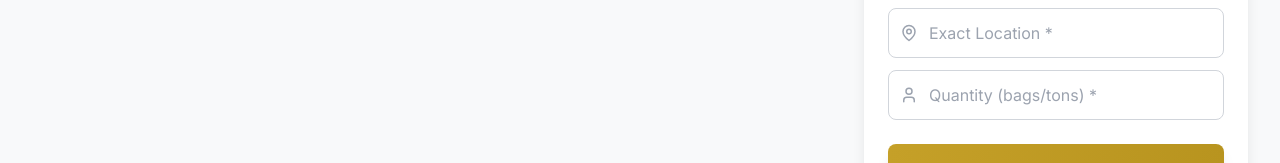
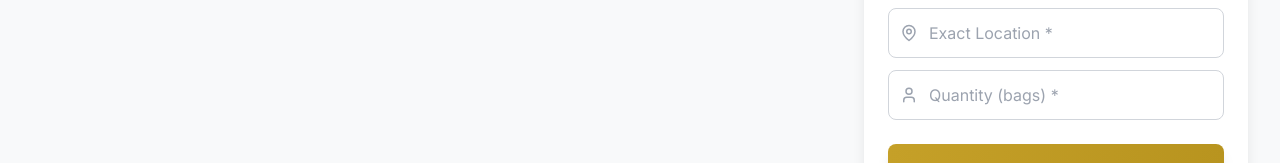
Before and after one commit to kipkoechkevin611-cloud/dumu-rai-, a Next.js app: page /cart in a window 1280 px wide. Shown: the part 687-850 px from the top of the page. Built offline with nearby package versions, Linux system fonts and the light colour scheme.

Commit message:
Replace 'tons' with 'bags' in all forms and labels

```diff
--- a/src/app/cart/page.tsx
+++ b/src/app/cart/page.tsx
@@ -259,7 +259,7 @@ ${cartItems.map((item) => `• ${item.name} x${item.quantity} - ${item.price}`).
                       <User className="absolute left-3 top-1/2 -translate-y-1/2 text-gray-400" size={18} />
                       <input
                         type="text"
-                        placeholder="Quantity (bags/tons) *"
+                        placeholder="Quantity (bags) *"
                         value={customerDetails.quantity}
                         onChange={(e) => setCustomerDetails({ ...customerDetails, quantity: e.target.value })}
                         className="w-full pl-10 pr-4 py-3 border border-gray-300 rounded-lg focus:ring-2 focus:ring-gold-500 focus:border-transparent"
--- a/src/components/Products.tsx
+++ b/src/components/Products.tsx
@@ -240,7 +240,7 @@ function OrderModal({ product, onClose }: { product: Product; onClose: () => voi
 
           <div>
             <label className="block text-sm font-semibold text-cement-900 mb-2">
-              Quantity (bags/tons) *
+              Quantity (bags) *
             </label>
             <input
               type="text"
@@ -248,7 +248,7 @@ function OrderModal({ product, onClose }: { product: Product; onClose: () => voi
               value={formData.quantity}
               onChange={(e) => setFormData({ ...formData, quantity: e.target.value })}
               className="w-full px-4 py-3 border border-gray-300 rounded-lg focus:ring-2 focus:ring-gold-500 focus:border-transparent outline-none"
-              placeholder="e.g., 50 bags, 10 tons"
+              placeholder="e.g., 50 bags"
             />
           </div>
 
```
